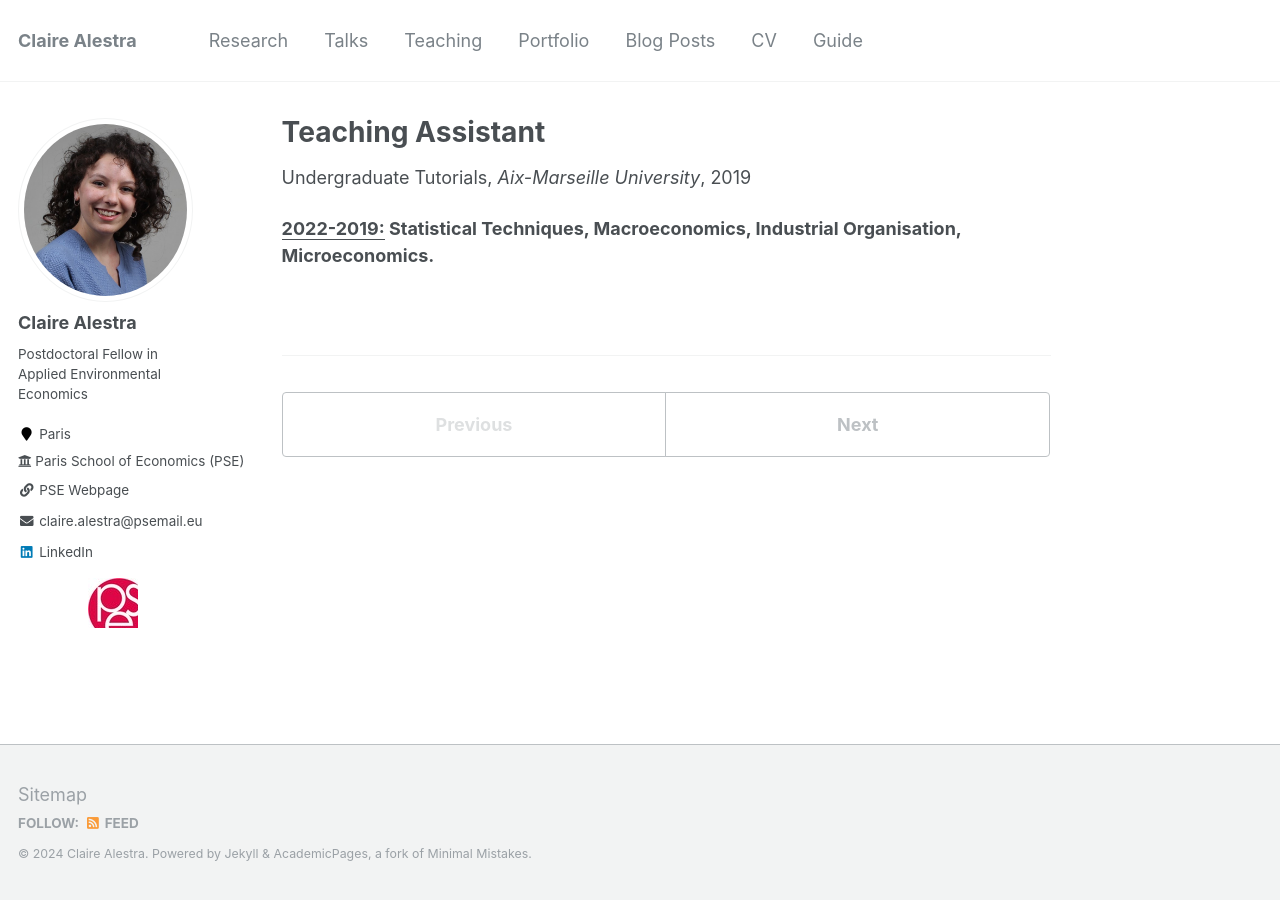
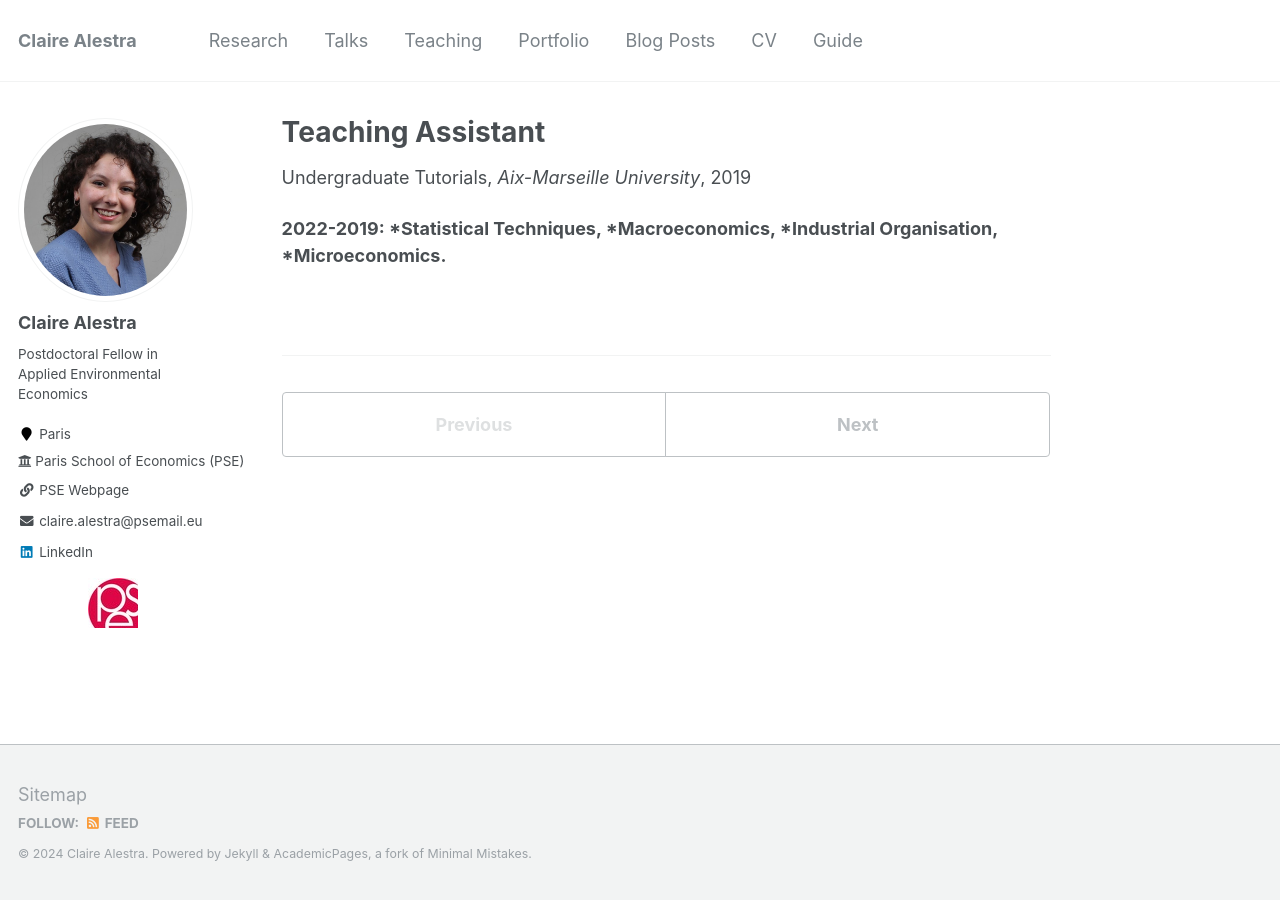
Before and after one commit to ClaireAlestra/ClaireAlestra.github.io, a Jekyll site: the page built from _teaching/2014-spring-teaching-1.md, in a window 1280 px wide. Built offline with Jekyll 4.4.1, drawn with Linux system fonts in a browser that asks for light colours.

```diff
--- a/_teaching/2014-spring-teaching-1.md
+++ b/_teaching/2014-spring-teaching-1.md
@@ -8,4 +8,8 @@ date: 2019-10-01
 location: "Marseille, France"
 ---
 
-<b><u>2022-2019:</u> Statistical Techniques, Macroeconomics, Industrial Organisation, Microeconomics.</b>
+<b>2022-2019:
+*Statistical Techniques,
+*Macroeconomics,
+*Industrial Organisation,
+*Microeconomics.</b>
```
